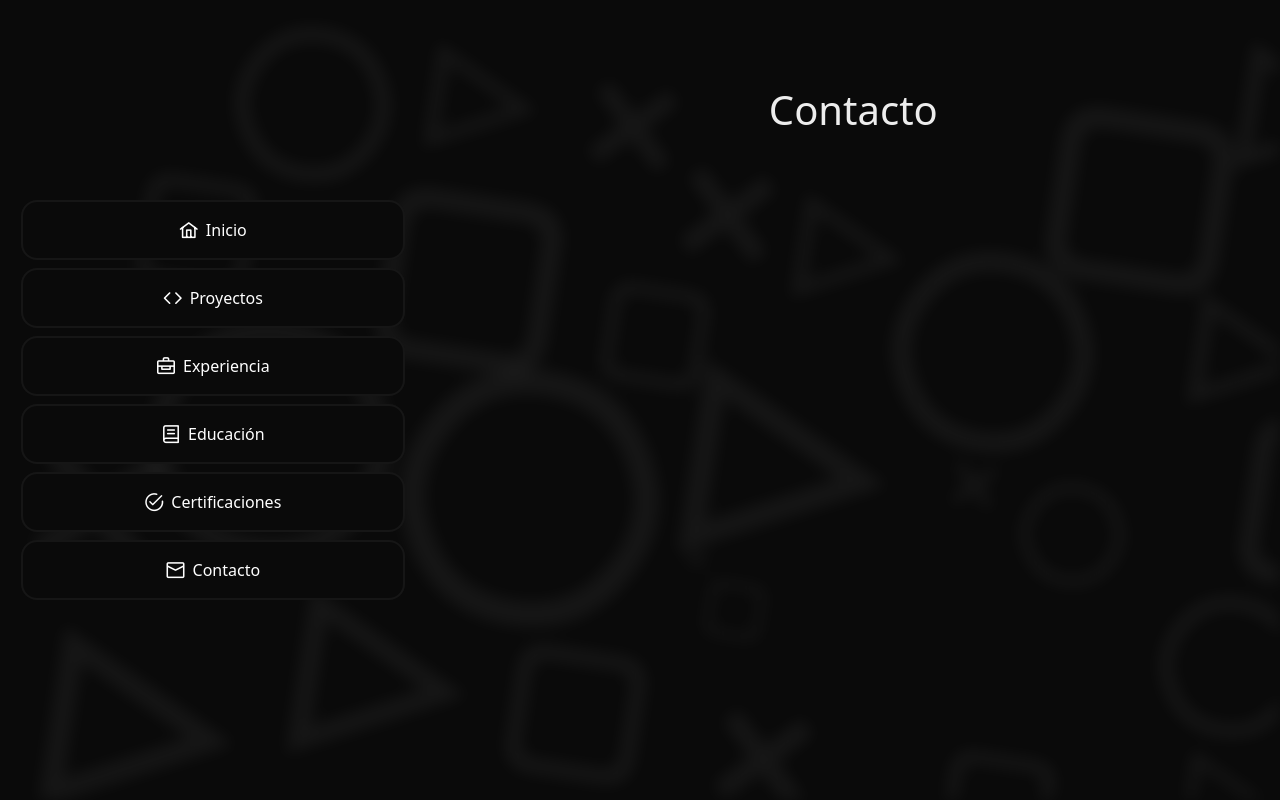
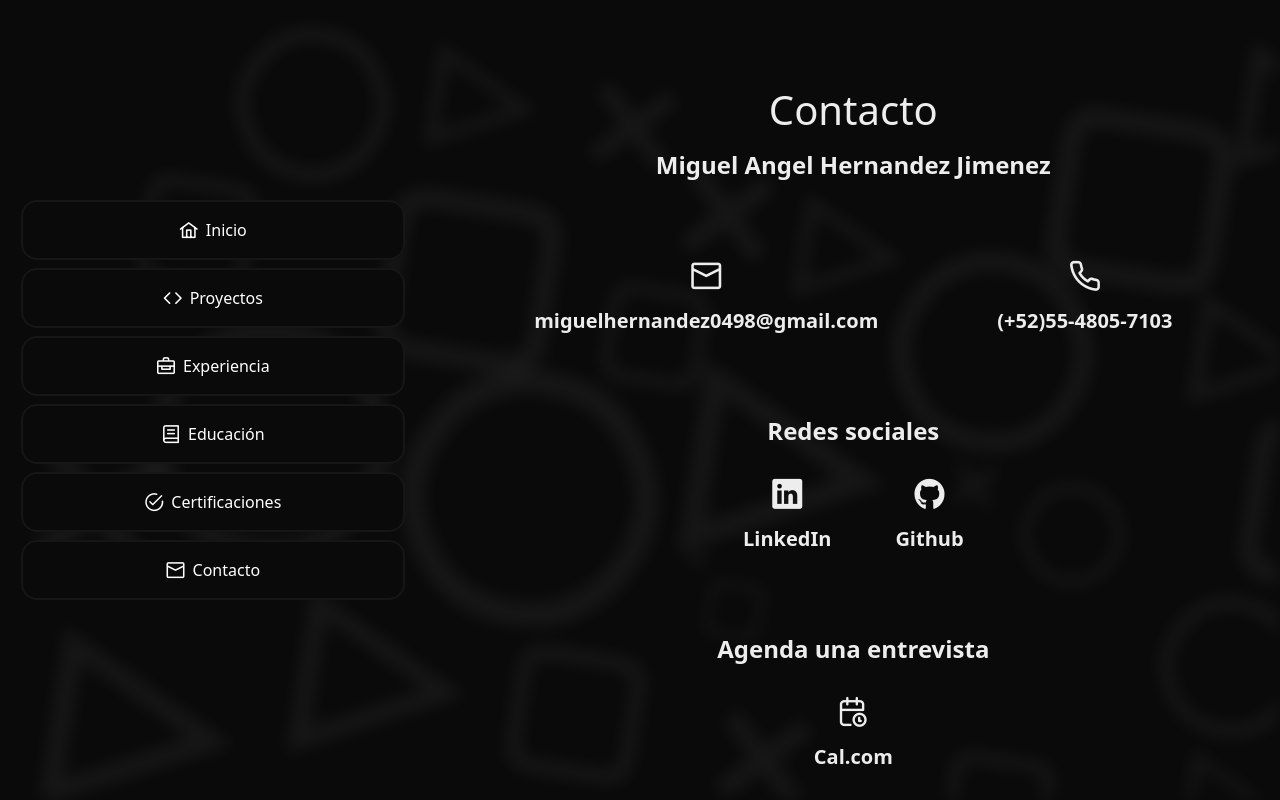
Before and after one commit to ZimmerMike/mikes-portfolio, a Next.js app: page /contact in a window 1280 px wide. Built offline with nearby package versions, Linux system fonts and the light colour scheme.

Commit message:
Adding desktop version of 'Contact' section.

```diff
--- a/src/app/(with-nav)/contact/page.tsx
+++ b/src/app/(with-nav)/contact/page.tsx
@@ -1,7 +1,44 @@
 export default function Contact() {
   return (
-    <main>
+    <main className="h-full">
       <h1>Contacto</h1>
+      <div className="flex flex-col justify-center h-full">
+        <div className="flex flex-col gap-20 items-center">
+          <h2 className="text-2xl font-semibold">Miguel Angel Hernandez Jimenez</h2>
+          <div className="flex justify-around items-center w-full">
+            <div className="flex flex-col gap-4 items-center">
+              <i className="pi pi-envelope text-3xl"></i>
+              <a className="text-xl font-semibold" href="mailto:miguelhernandez0498@gmail.com" target="_blank">miguelhernandez0498@gmail.com</a>
+            </div>
+            <div className="flex flex-col gap-4 items-center">
+              <i className="pi pi-phone text-3xl"></i>
+              <a className="text-xl font-semibold" href="tel:+525548057103" target="_blank">(+52)55-4805-7103</a>
+            </div>
+          </div>
+          <div className="flex flex-col gap-8 items-center w-full">
+            <h3 className="text-2xl font-semibold">Redes sociales</h3>
+            <div className="flex gap-16 items-center">
+              <div className="flex flex-col gap-4 items-center">
+                <i className="pi pi-linkedin text-3xl"></i>
+                <a className="text-xl font-semibold" href="https://mx.linkedin.com/in/miguel-angel-hernandez-jimenez" target="_blank">LinkedIn</a>
+              </div>
+              <div className="flex flex-col gap-4 items-center">
+                <i className="pi pi-github text-3xl"></i>
+                <a className="text-xl font-semibold" href="https://github.com/ZimmerMike" target="_blank">Github</a>
+              </div>
+            </div>
+          </div>
+          <div className="flex flex-col gap-8 items-center w-full">
+            <h3 className="text-2xl font-semibold">Agenda una entrevista</h3>
+            <div className="flex gap-16 items-center">
+              <div className="flex flex-col gap-4 items-center">
+                <i className="pi pi-calendar-clock text-3xl"></i>
+                <a className="text-xl font-semibold" href="https://cal.com/miguel-angel-hernandez-jimenez-d1cbvd/custom-meeting" target="_blank">Cal.com</a>
+              </div>
+            </div>
+          </div>
+        </div>
+      </div>
     </main>
   );
 }
```
